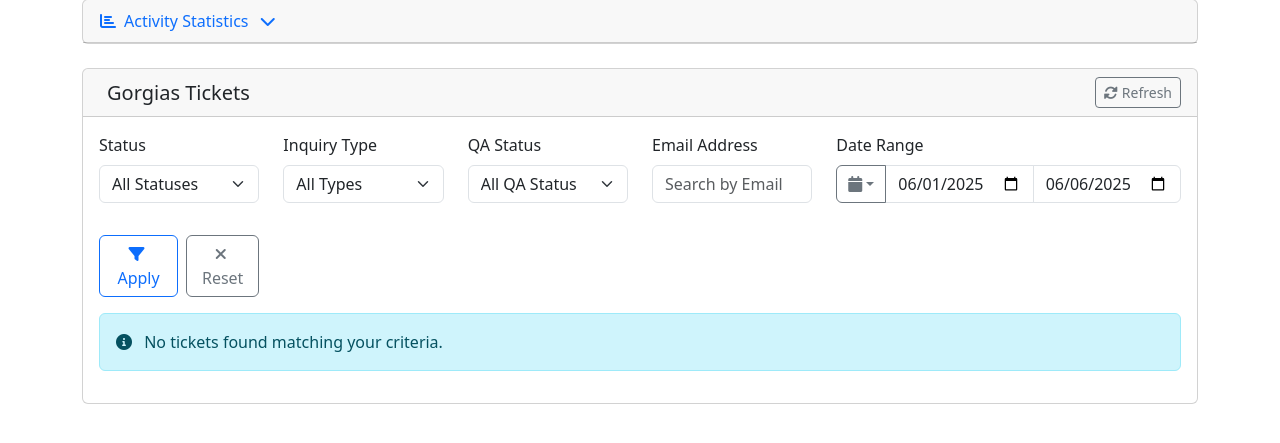
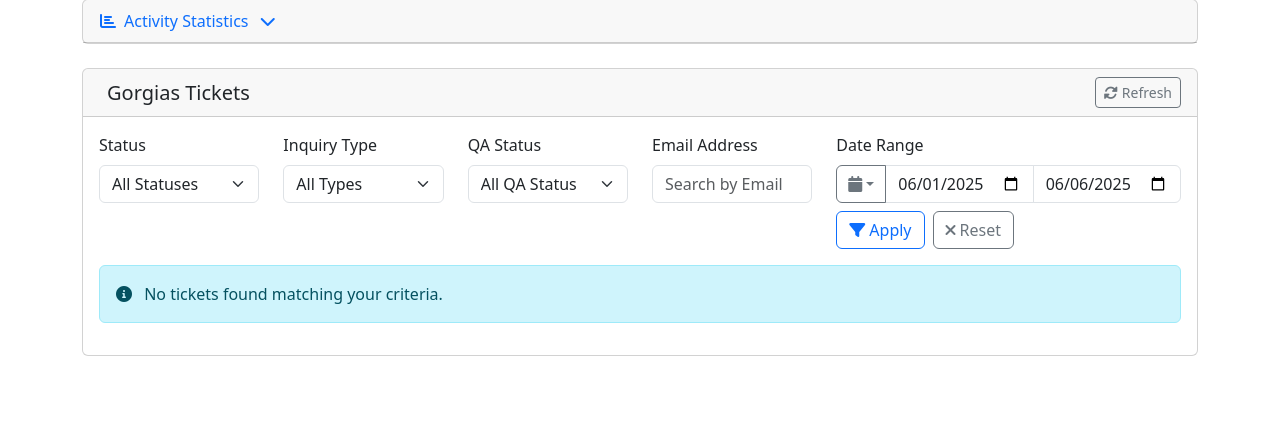
Before and after one commit to tsizzybots/platform_5ive_replit, a Flask app: page / in a window 1280 px wide. Shown: the part 245-688 px from the top of the page. Run offline with Flask 3, Linux system fonts and the light colour scheme; the visitor is signed in with stand-in values (Sample User, id 1); data that the repository does not hold is empty; some libraries are stand-ins or nearby versions.

Commit message:
Move filter buttons to improve the location of the date selection area
Relocates the apply/reset filter buttons in index.html under the date selector.

Replit-Commit-Author: Agent
Replit-Commit-Session-Id: 9f6d8cf0-c159-4dbf-a9da-d863b5604840
Replit-Commit-Screenshot-Url: https://storage.googleapis.com/screenshot-production-us-central1/ba429c87-61e2-4e23-8478-cca26b3ff855/7e252cb6-629b-473d-9c4b-149bacd500f0.jpg

```diff
--- a/templates/index.html
+++ b/templates/index.html
@@ -266,10 +266,7 @@
                                     <input type="date" class="form-control" id="dateFrom" placeholder="From">
                                     <input type="date" class="form-control" id="dateTo" placeholder="To">
                                 </div>
-                            </div>
-                            <div class="col-md-2">
-                                <label class="form-label">&nbsp;</label>
-                                <div class="d-flex gap-2">
+                                <div class="d-flex gap-2 mt-2">
                                     <button class="btn btn-outline-primary" onclick="applyFilters()" id="applyFiltersBtn">
                                         <i class="fas fa-filter me-1"></i>Apply
                                     </button>
```
Also changed, not shown: attached_assets/image_1749204555494.png (added).
